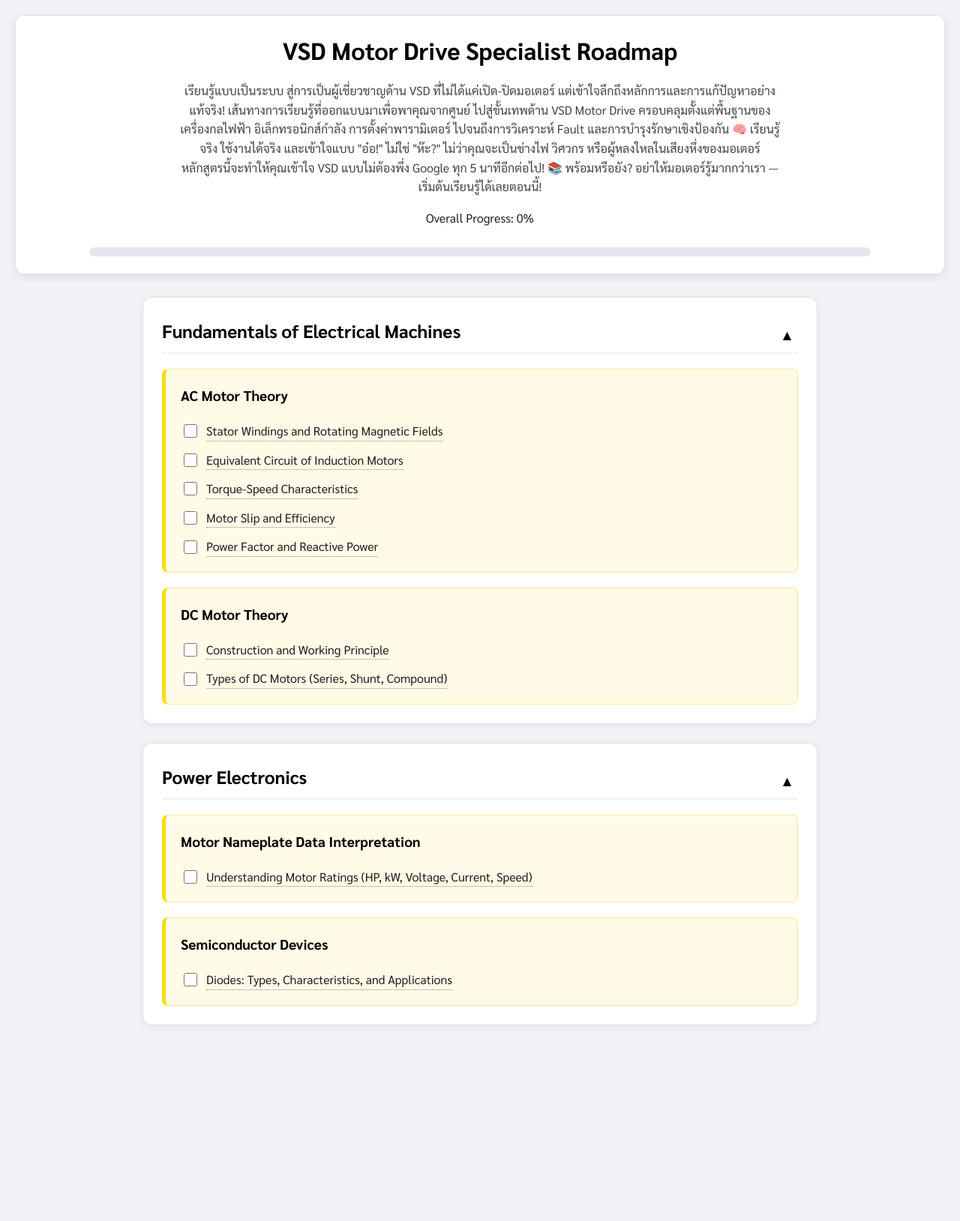
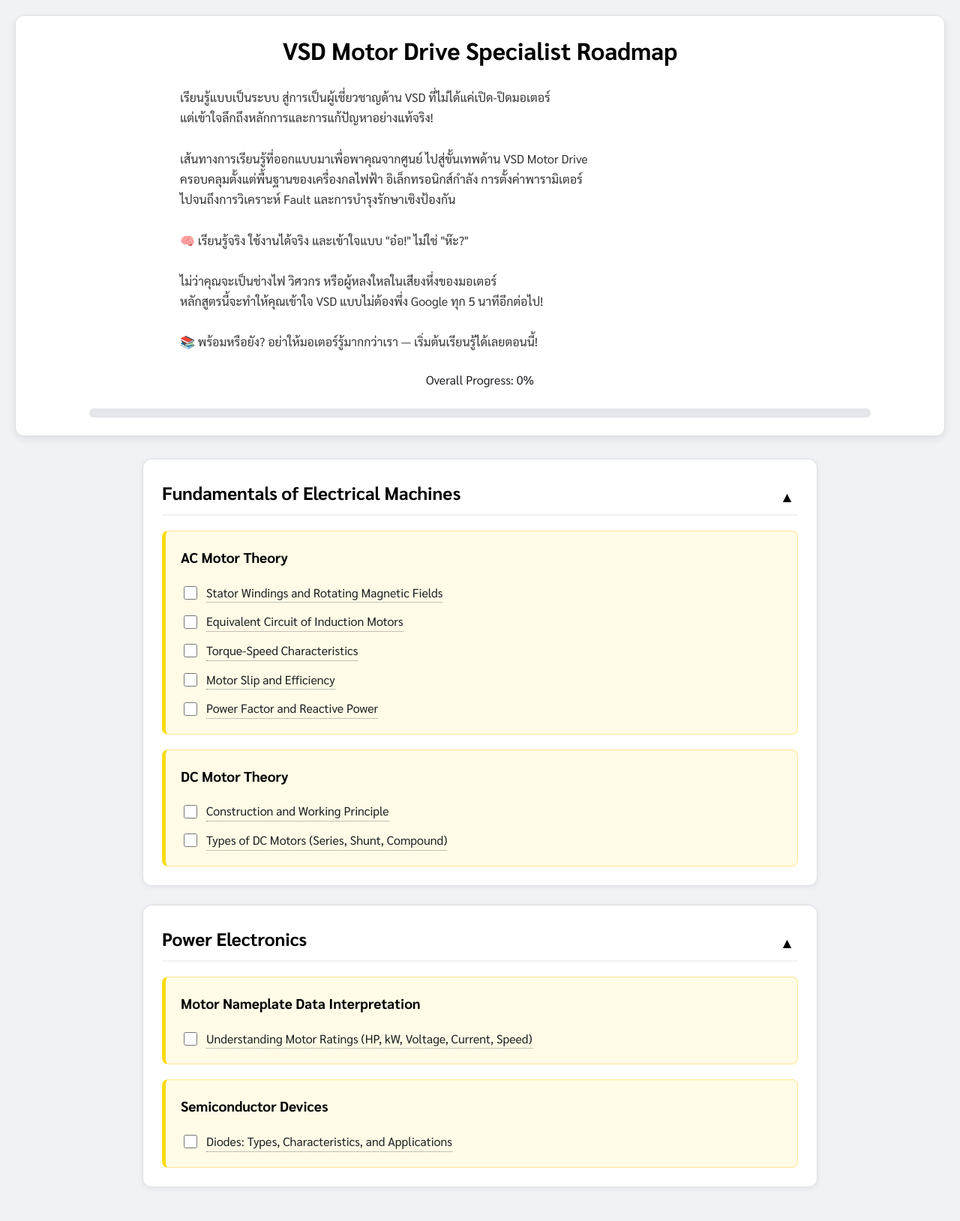
Before and after one commit to Ruckkup/VSD-Maintenance, a Jekyll site: the page built from index.html, in a window 1280 px wide. Shown: the whole page at 75% size. Built offline with Jekyll 4.4.1, drawn with Linux system fonts in a browser that asks for light colours; before the commit the page ends 1413 px from its top, so only the background shows below that.

Commit message:
Align description text to left

```diff
--- a/assets/css/style.css
+++ b/assets/css/style.css
@@ -25,13 +25,16 @@ header h1 {
     color: #000000; /* VSD Black */
 }
 
+/* ===== ส่วนที่แก้ไขแล้ว ===== */
 .roadmap-description {
     max-width: 800px;
-    margin: 1rem auto;
-    text-align: center;
-    color: #444;
-    line-height: 1.6;
+    margin: 1.5rem auto; /* เพิ่มระยะห่างบนล่างเล็กน้อยเพื่อความสวยงาม */
+    text-align: left;  /* จัดชิดซ้าย */
+    white-space: pre-wrap; /* ทำให้การเว้นบรรทัดจาก _config.yml แสดงผลถูกต้อง */
+    color: #333; /* ทำให้สีเข้มขึ้นเล็กน้อย */
+    line-height: 1.7; /* เพิ่มความสูงระหว่างบรรทัดให้อ่านง่ายขึ้นอีกนิด */
 }
+/* ======================== */
 
 .progress-container {
     width: 90%;
```
